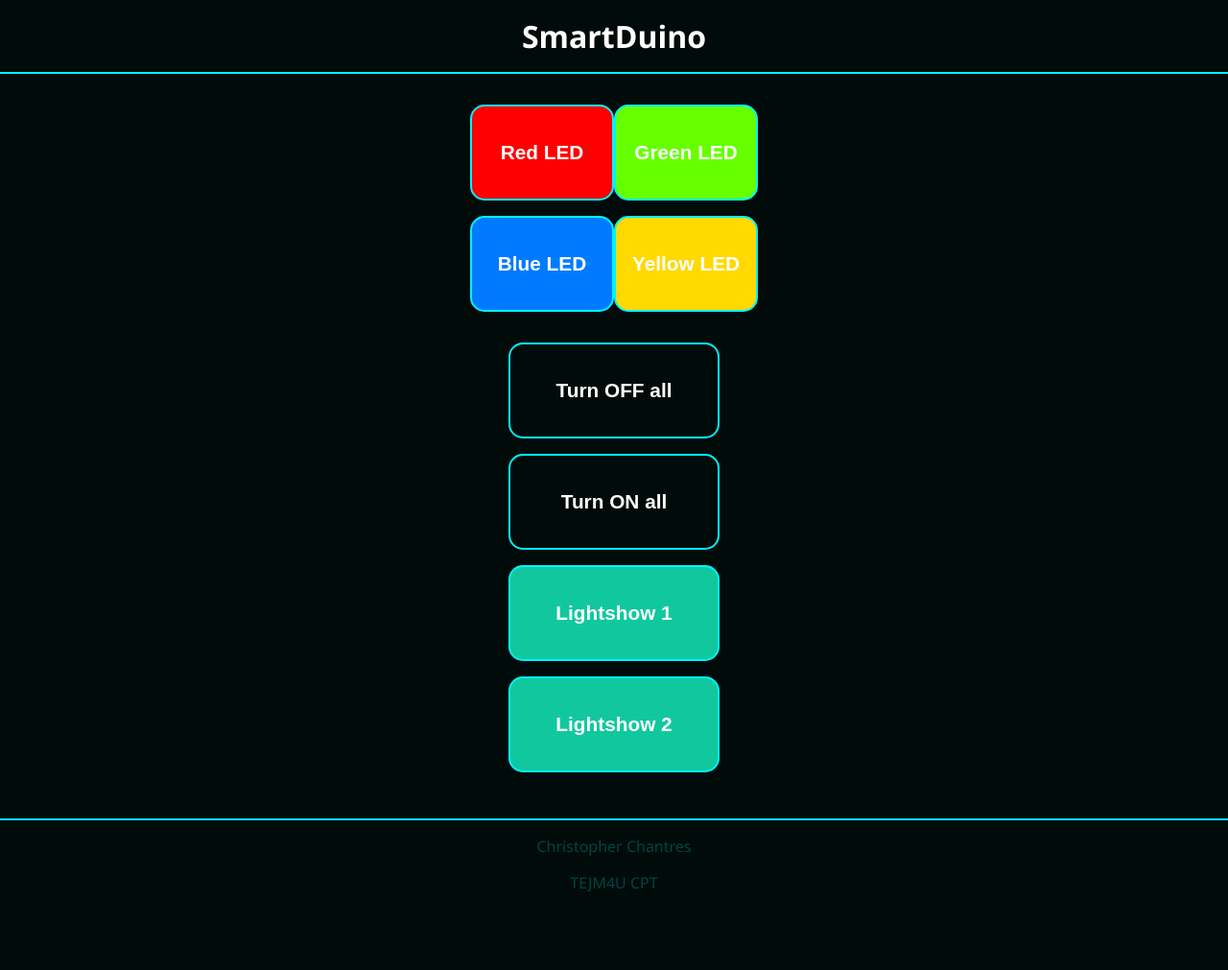
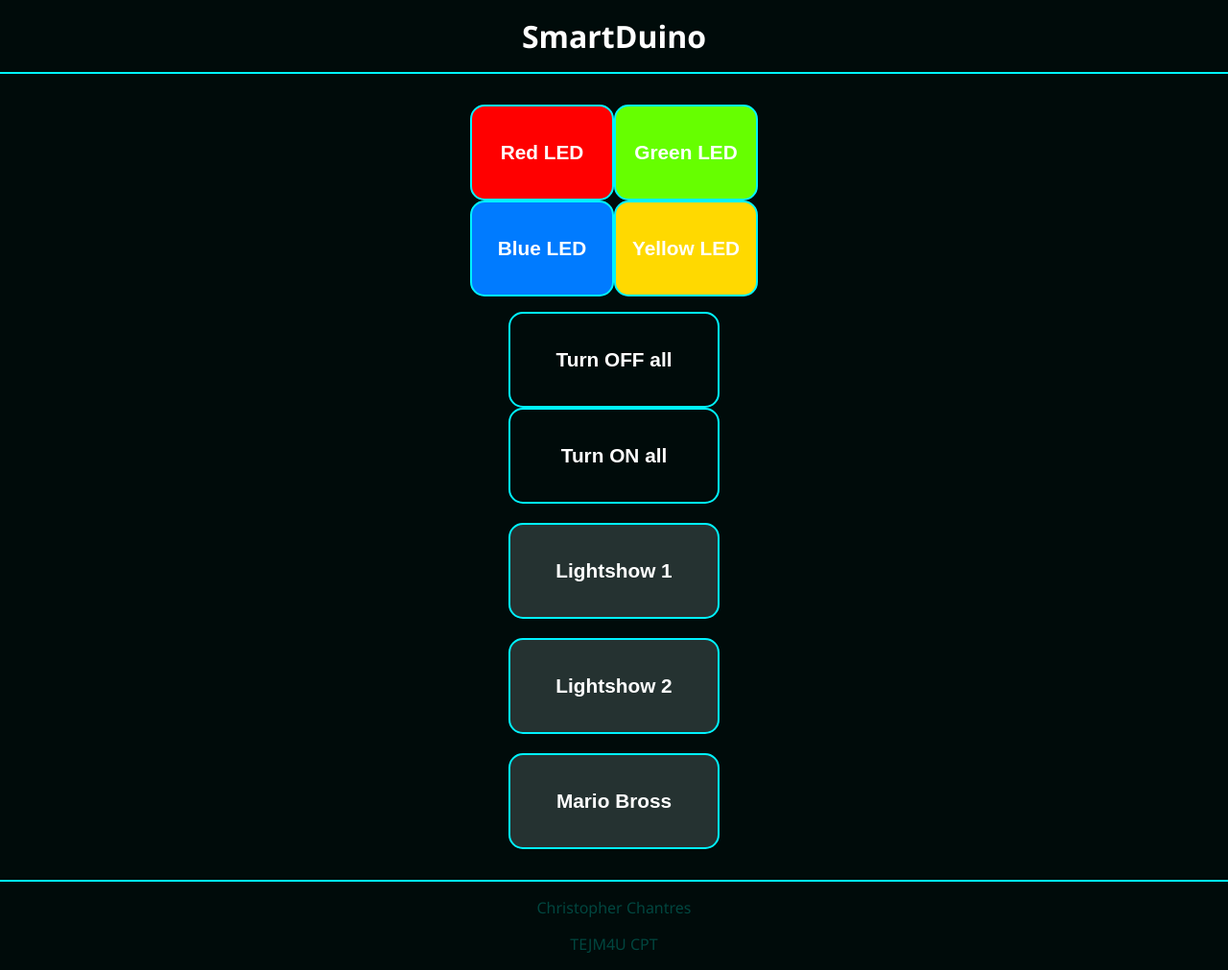
Before and after one commit to ChristopherChantres/SmartDuino, a Django app: page / in a window 1280 px wide. Shown: the whole page at 96% size. Before the commit the page ends 929 px from the top, so only its background shows below. Run offline with Django 4.2, Linux system fonts and the light colour scheme.

Commit message:
Lightshow buttons are displayed correctly

```diff
--- a/polls/controller.py
+++ b/polls/controller.py
@@ -109,7 +109,7 @@ def lightshow2():
   delay(.3)
   allON()
   delay(.3)
-  allOff
+  allOff()
 
 notes = {
   'C4': 261.63,
--- a/polls/static/master.css
+++ b/polls/static/master.css
@@ -1,6 +1,7 @@
 :root {
   --btn-clr-width: 150px;
   --btn-clr-height: 100px;
+  --blue-light-neon: #00f3ff;
 }
 
 body {
@@ -19,7 +20,7 @@ main {
 }
 
 .title {
-  border-bottom: 2px solid #00f3ff;
+  border-bottom: 2px solid var(--blue-light-neon);
   text-align: center;
   padding-bottom: 1rem;
   padding-top: 1rem;
@@ -35,7 +36,7 @@ main {
   height: var(--btn-clr-height);
   color: white;
   background-color: red;
-  border: 2px solid #00f3ff;
+  border: 2px solid var(--blue-light-neon);
   border-radius: 15px;
   font-weight: bold;
   font-size: 1.3rem;
@@ -47,7 +48,7 @@ main {
   height: var(--btn-clr-height);
   color: white;
   background-color: rgb(0, 123, 255);
-  border: 2px solid #00f3ff;
+  border: 2px solid var(--blue-light-neon);
   border-radius: 15px;
   font-weight: bold;
   font-size: 1.3rem;
@@ -59,7 +60,7 @@ main {
   height: var(--btn-clr-height);
   color: white;
   background-color: rgb(102, 255, 0);
-  border: 2px solid #00f3ff;
+  border: 2px solid var(--blue-light-neon);
   border-radius: 15px;
   font-weight: bold;
   font-size: 1.3rem;
@@ -71,7 +72,7 @@ main {
   height: var(--btn-clr-height);
   color: white;
   background-color: rgb(255, 217, 0);
-  border: 2px solid #00f3ff;
+  border: 2px solid var(--blue-light-neon);
   border-radius: 15px;
   font-weight: bold;
   font-size: 1.3rem;
@@ -83,22 +84,23 @@ main {
   height: var(--btn-clr-height);
   color: white;
   background-color: rgb(0, 11, 10);
-  border: 2px solid #00f3ff;
+  border: 2px solid var(--blue-light-neon);
   border-radius: 15px;
   font-weight: bold;
   font-size: 1.3rem;
   cursor: pointer;
 }
 
-.final-button-lightshow {
+.lightshow-button {
   width: 220px;
   height: var(--btn-clr-height);
   color: white;
-  background-color: rgb(17, 200, 158);
-  border: 2px solid #00f3ff;
+  background-color: rgba(70, 86, 83, 0.53);;
+  border: 2px solid var(--blue-light-neon);
   border-radius: 15px;
   font-weight: bold;
   font-size: 1.3rem;
+  margin-top: 20px;
   cursor: pointer;
 }
 
@@ -119,7 +121,7 @@ main {
 }
 
 footer {
-  border-top: 2px solid #00f3ff;
+  border-top: 2px solid var(--blue-light-neon);
   margin-top: 2rem;
 }
 
--- a/polls/templates/index.html
+++ b/polls/templates/index.html
@@ -1,8 +1,9 @@
+<!DOCTYPE html>
 <html lang="es">
   <head>
     <meta charset="utf-8">
     <meta name="viewport" content="width=device-width, initial-scale=1, shrink-to-fit=no">
-    <title>Prueba de Arduino</title>
+    <title>SmartDuino</title>
     {% load static %}
     <!-- Bootstrap core CSS -->
     <link href="{% static 'css/slate.css' %}" rel="stylesheet">
@@ -55,12 +56,17 @@
           <form method='POST'>
             {% csrf_token %}
             <input type="hidden" value="7" name="id">
-            <button class="final-button-lightshow">Lightshow 1</button>
+            <button class="lightshow-button">Lightshow 1</button>
           </form>
           <form method="POST">
             {% csrf_token %}
             <input type="hidden" value="8" name="id">
-            <button class="final-button-lightshow">Lightshow 2</button>
+            <button class="lightshow-button">Lightshow 2</button>
+          </form>
+          <form method="POST">
+            {% csrf_token %}
+            <input type="hidden" value="9" name="id">
+            <button class="lightshow-button">Mario Bross</button>
           </form>
         </div>
       </div>
--- a/polls/views.py
+++ b/polls/views.py
@@ -19,5 +19,9 @@ def index_view (request):
       allON()
     elif int(id) == 7:
       lightshow1()
+    elif int(id) == 8:
+      lightshow2()
+    elif int(id) == 9:
+      MarioBrossSound()
     print(id)
   return render(request, 'index.html')
```
Also changed, not shown: polls/static/slate.css (deleted).
